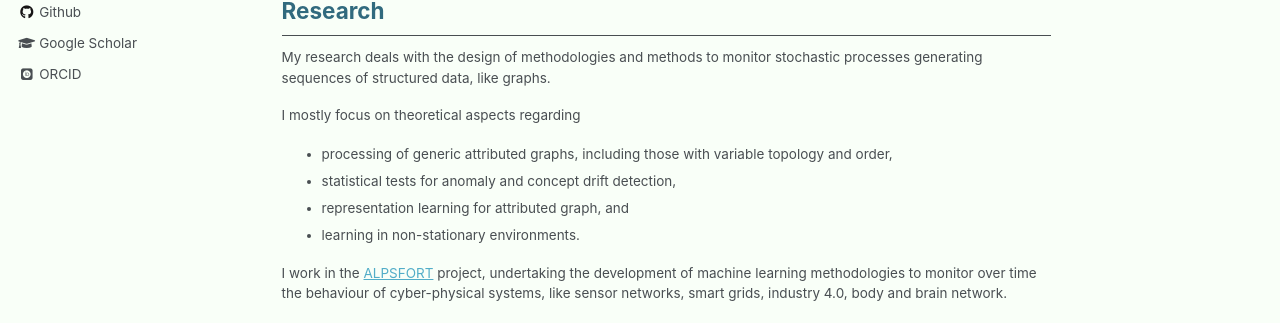
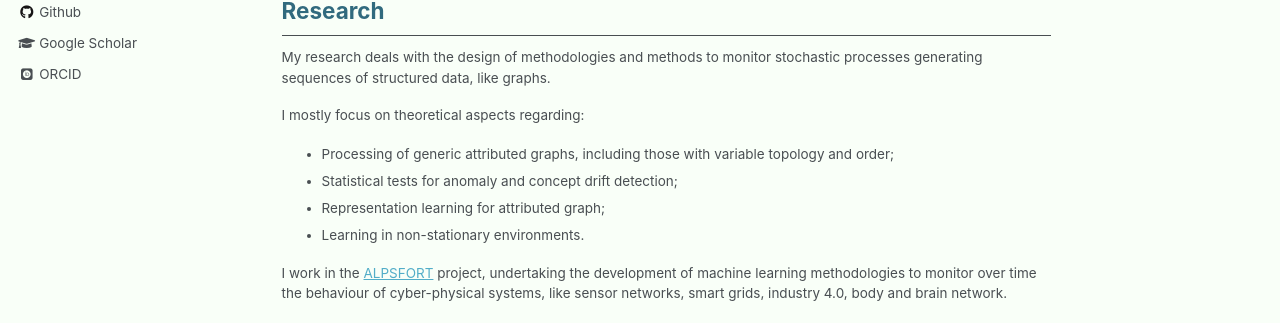
Before and after one commit to dzambon/dzambon.github.io, a Jekyll site: the page built from _pages/about.md, in a window 1280 px wide and 974 px high. Shown: the part 426-749 px from the top of the window. Built offline with Jekyll 4.4.1, drawn with Linux system fonts in a browser that asks for light colours; some web fonts are replaced.

Commit message:
minor fixes

```diff
--- a/_layouts/single.html
+++ b/_layouts/single.html
@@ -32,7 +32,7 @@
     <div class="page__inner-wrap">
       {% unless page.header.overlay_color or page.header.overlay_image %}
          <header>
-          {% if title %}<h1 class="page__title" itemprop="headline">{{ title | markdownify | remove: "<p>" | remove: "</p>" }}</h1>{% endif %}
+          {% if title %}<h1 itemprop="headline">{{ title | markdownify | remove: "<p>" | remove: "</p>" }}</h1>{% endif %}
           {% if page.read_time %}
             <p class="page__meta"><i class="fa fa-clock-o" aria-hidden="true"></i> {% include read-time.html %}</p>
           {% endif %}
--- a/_pages/about.md
+++ b/_pages/about.md
@@ -21,11 +21,11 @@
 
 My research deals with the design of methodologies and methods to monitor stochastic processes generating sequences of structured data, like graphs.
 
-I mostly focus on theoretical aspects regarding
-- processing of generic attributed graphs, including those with variable topology and order,
-- statistical tests for anomaly and concept drift detection,
-- representation learning for attributed graph, and
-- learning in non-stationary environments.
+I mostly focus on theoretical aspects regarding:
+- Processing of generic attributed graphs, including those with variable topology and order;
+- Statistical tests for anomaly and concept drift detection;
+- Representation learning for attributed graph;
+- Learning in non-stationary environments.
 
 I work in the [ALPSFORT](https://search.usi.ch/en/projects/947/alpsfort-a-learning-graph-based-framework-for-cyber-physical-systems){:target="_blank"} project, undertaking the development of machine learning methodologies to monitor over time the behaviour of cyber-physical systems, like sensor networks, smart grids, industry 4.0, body and brain network.
 
```
